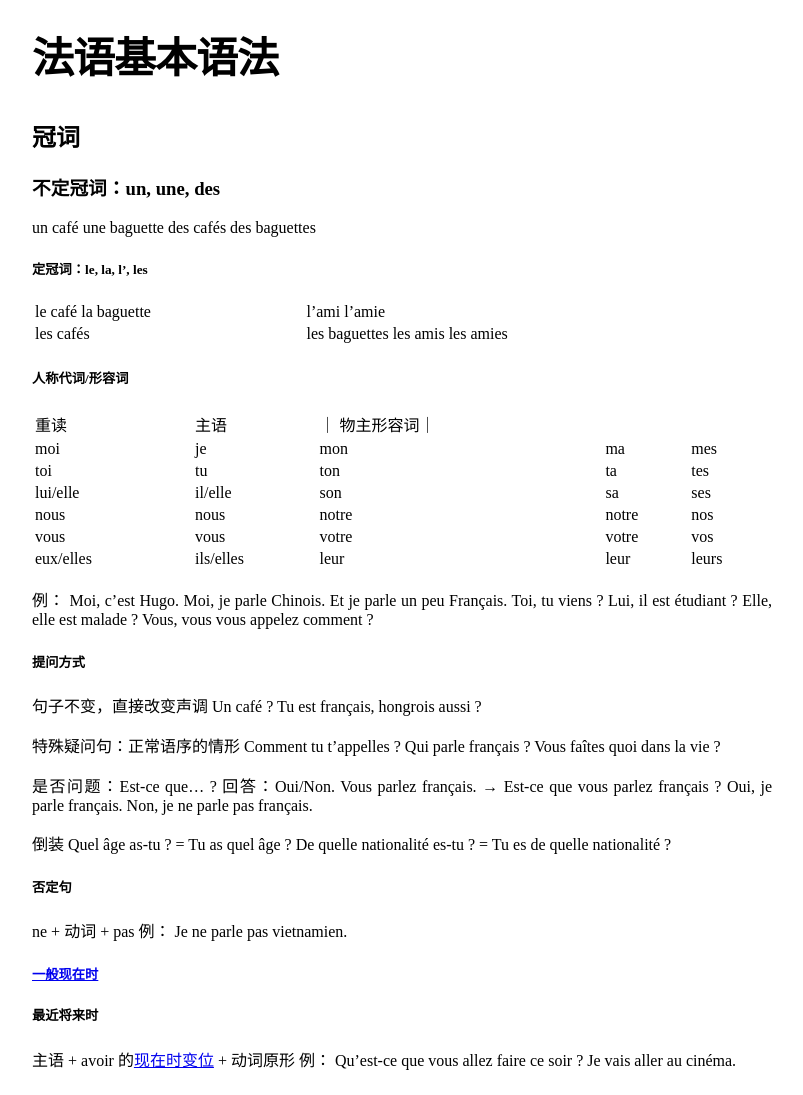
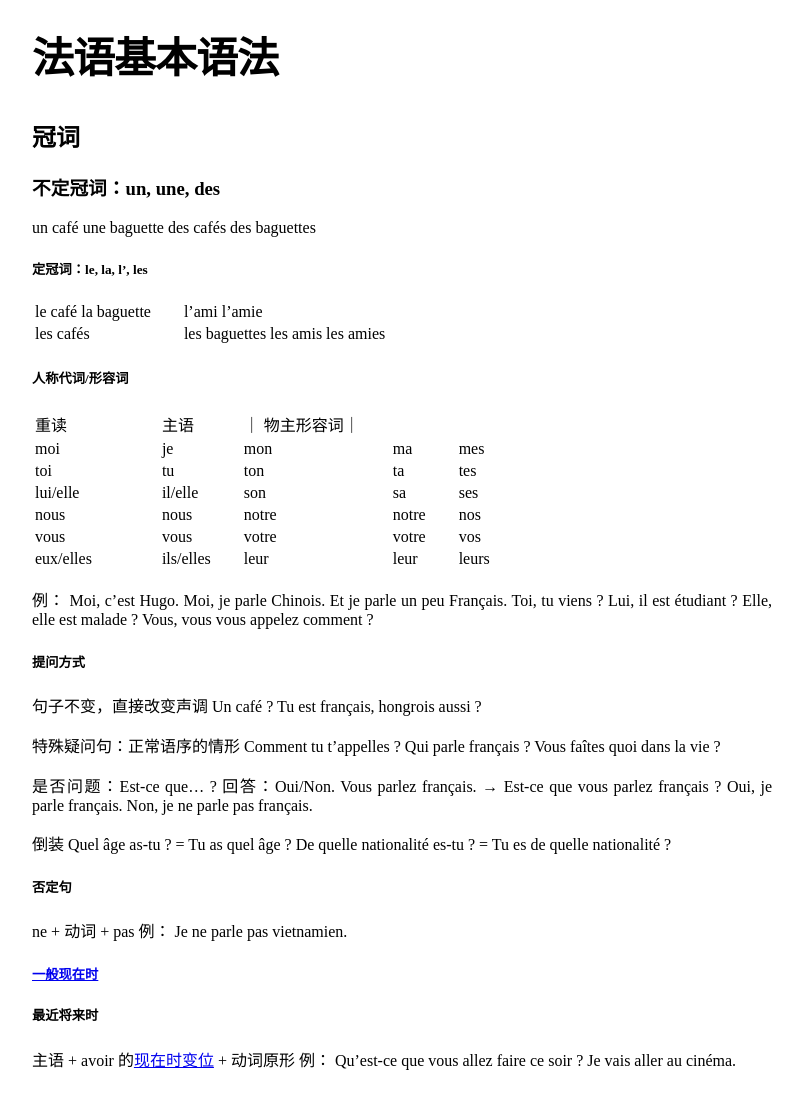
Before and after one commit to keinriesenradinparis/testing_local, a Jekyll site: the page built from _posts/2022/2022-12-16-法语语法入门.md, in a window 1280 px wide. Shown: the whole page, without its empty margins (238-1041 px from the left). Built offline with Jekyll 4.4.1, drawn with Linux system fonts in a browser that asks for light colours.

Commit message:
Update style_light.scss

```diff
--- a/assets/css/style_light.scss
+++ b/assets/css/style_light.scss
@@ -78,7 +78,6 @@ $on-large:        800px !default;
  * Tables
  */
 
-table {
-//   margin-bottom: $spacing-unit;
-  width: 100%;
+th, td {
+  padding-right: $spacing-unit;
 }
```
